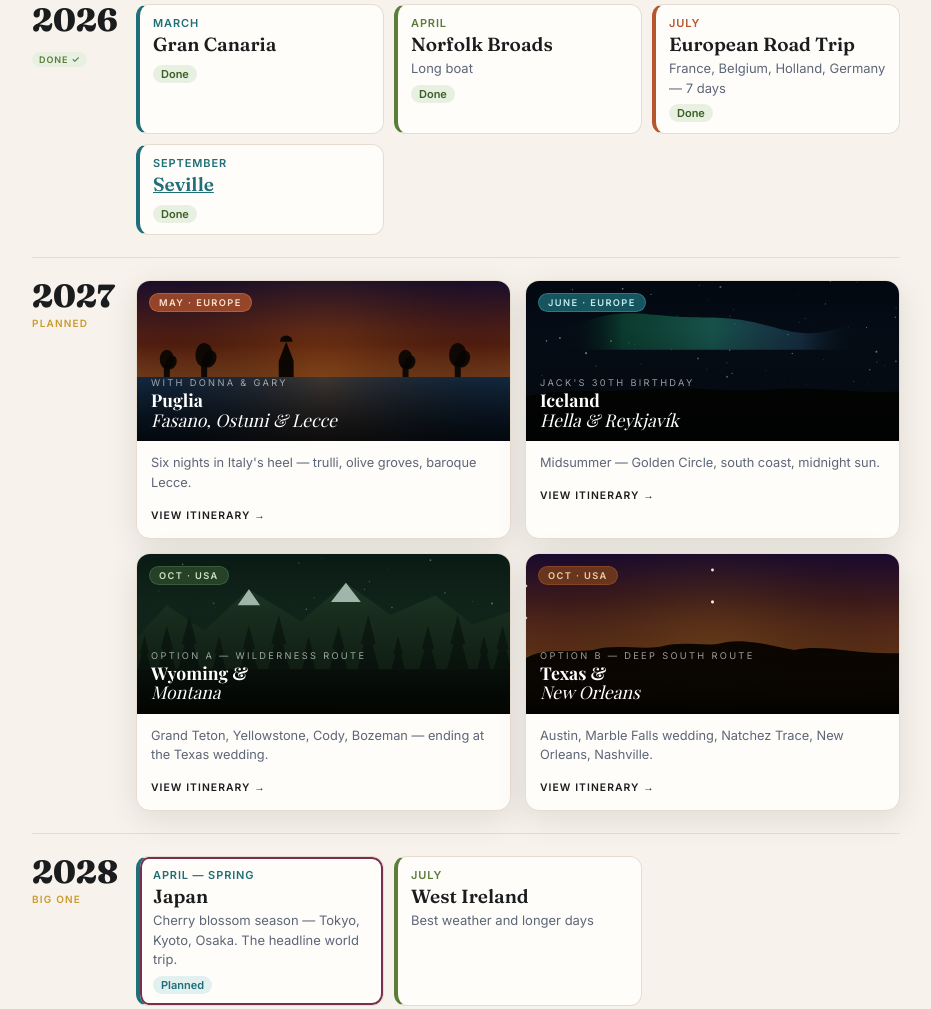
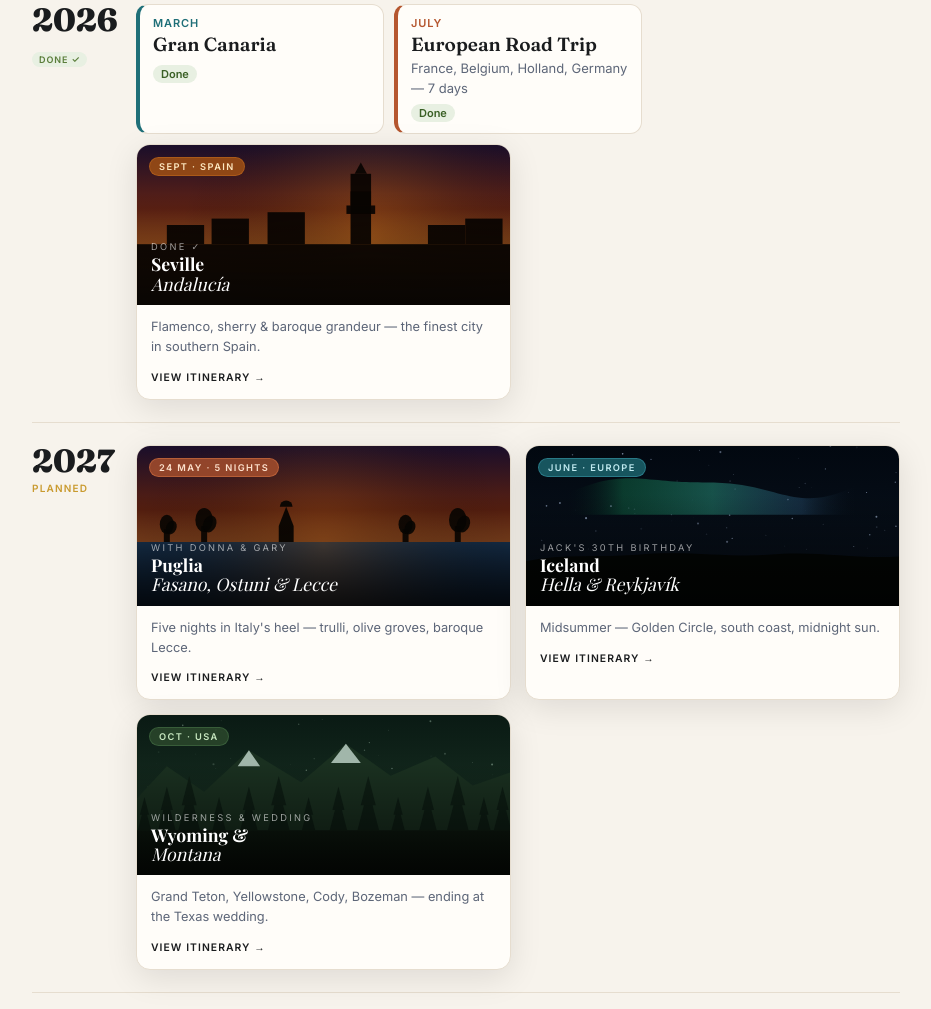
Before and after one commit to juliandowning/travels, a plain HTML site: page index.html in a window 1280 px wide. Shown: the part 1426-2435 px from the top of the page, without its empty margins (174-1105 px from the left). Drawn offline with nearby package versions, Linux system fonts and the light colour scheme; a web font is replaced by a local one.

Commit message:
Add files via upload

```diff
--- a/index.html
+++ b/index.html
@@ -1,3 +1,4 @@
+<!doctype html><html><head><meta charset=utf8><meta name=viewport content="width=device-width,initial-scale=1"><style>:root{color-scheme:light}body{margin:0;padding:0;font:14px -apple-system,BlinkMacSystemFont,sans-serif;background:#fff;color:#000}img{max-width:100%}[hidden]:not([hidden=until-found i]){display:none!important}</style></head><body>
 <!DOCTYPE html>
 <html lang="en">
 <head>
@@ -53,7 +54,7 @@ a{color:var(--world)}
 .badge-puglia{background:rgba(181,86,47,0.75);color:#fde0cc;border:1px solid rgba(220,120,70,0.5)}
 .badge-iceland{background:rgba(31,111,120,0.75);color:#c0eaf0;border:1px solid rgba(60,160,175,0.5)}
 .badge-wyoming{background:rgba(45,74,45,0.8);color:#c8e8c0;border:1px solid rgba(74,122,74,0.5)}
-.badge-texas{background:rgba(123,63,30,0.8);color:#f0d0a0;border:1px solid rgba(160,88,40,0.5)}
+.badge-seville{background:rgba(160,80,20,0.85);color:#fde8c0;border:1px solid rgba(200,110,30,0.5)}
 .feat-label{position:absolute;bottom:12px;left:14px;right:14px}
 .feat-when{font-size:0.58rem;letter-spacing:0.25em;text-transform:uppercase;color:rgba(255,255,255,0.6);margin-bottom:2px}
 .feat-name{font-family:'Playfair Display',serif;font-size:1.1rem;font-weight:700;color:#fff;line-height:1.1}
@@ -157,9 +158,13 @@ a{color:var(--world)}
   <div class="yr">2026<div class="actual-badge">Done ✓</div></div>
   <div class="trips">
     <div class="trip world-t"><div class="when">March</div><div class="where">Gran Canaria</div><span class="tag actual">Done</span></div>
-    <div class="trip uk-t"><div class="when">April</div><div class="where">Norfolk Broads</div><div class="why">Long boat</div><span class="tag actual">Done</span></div>
     <div class="trip europe-t"><div class="when">July</div><div class="where">European Road Trip</div><div class="why">France, Belgium, Holland, Germany — 7 days</div><span class="tag actual">Done</span></div>
-    <div class="trip world-t"><div class="when">September</div><div class="where"><a href="https://juliandowning.github.io/seville/" target="_blank" rel="noopener">Seville</a></div><span class="tag actual">Done</span></div>
+    <div class="itin-grid" style="grid-column:1/-1">
+      <a href="https://juliandowning.github.io/seville/" target="_blank" rel="noopener" class="itin-card">
+        <div class="itin-canvas-wrap"><canvas class="itin-canvas" id="canvas-seville"></canvas><div class="feat-overlay"></div><div class="feat-badge badge-seville">Sept &middot; Spain</div><div class="feat-label"><div class="feat-when">Done ✓</div><div class="feat-name">Seville<br><em>Andalucía</em></div></div></div>
+        <div class="itin-body"><p class="itin-desc">Flamenco, sherry &amp; baroque grandeur — the finest city in southern Spain.</p><span class="itin-cta">View itinerary →</span></div>
+      </a>
+    </div>
   </div>
 </section>
 
@@ -168,21 +173,17 @@ a{color:var(--world)}
   <div class="yr">2027<small>Planned</small></div>
   <div class="trips">
     <div class="itin-grid">
-      <a href="puglia.html" class="itin-card">
-        <div class="itin-canvas-wrap"><canvas class="itin-canvas" id="canvas-puglia"></canvas><div class="feat-overlay"></div><div class="feat-badge badge-puglia">May &middot; Europe</div><div class="feat-label"><div class="feat-when">With Donna &amp; Gary</div><div class="feat-name">Puglia<br><em>Fasano, Ostuni &amp; Lecce</em></div></div></div>
-        <div class="itin-body"><p class="itin-desc">Six nights in Italy's heel — trulli, olive groves, baroque Lecce.</p><span class="itin-cta">View itinerary →</span></div>
+      <a href="https://juliandowning.github.io/puglia/" target="_blank" rel="noopener" class="itin-card">
+        <div class="itin-canvas-wrap"><canvas class="itin-canvas" id="canvas-puglia"></canvas><div class="feat-overlay"></div><div class="feat-badge badge-puglia">24 May &middot; 5 nights</div><div class="feat-label"><div class="feat-when">With Donna &amp; Gary</div><div class="feat-name">Puglia<br><em>Fasano, Ostuni &amp; Lecce</em></div></div></div>
+        <div class="itin-body"><p class="itin-desc">Five nights in Italy's heel — trulli, olive groves, baroque Lecce.</p><span class="itin-cta">View itinerary →</span></div>
       </a>
       <a href="https://juliandowning.github.io/iceland_jack_birthday/" target="_blank" rel="noopener" class="itin-card">
         <div class="itin-canvas-wrap"><canvas class="itin-canvas" id="canvas-iceland"></canvas><div class="feat-overlay"></div><div class="feat-badge badge-iceland">June &middot; Europe</div><div class="feat-label"><div class="feat-when">Jack's 30th birthday</div><div class="feat-name">Iceland<br><em>Hella &amp; Reykjavík</em></div></div></div>
         <div class="itin-body"><p class="itin-desc">Midsummer — Golden Circle, south coast, midnight sun.</p><span class="itin-cta">View itinerary →</span></div>
       </a>
       <a href="wyoming/" class="itin-card">
-        <div class="itin-canvas-wrap"><canvas class="itin-canvas" id="canvas-wyoming"></canvas><div class="feat-overlay"></div><div class="feat-badge badge-wyoming">Oct &middot; USA</div><div class="feat-label"><div class="feat-when">Option A — wilderness route</div><div class="feat-name">Wyoming &amp;<br><em>Montana</em></div></div></div>
+        <div class="itin-canvas-wrap"><canvas class="itin-canvas" id="canvas-wyoming"></canvas><div class="feat-overlay"></div><div class="feat-badge badge-wyoming">Oct &middot; USA</div><div class="feat-label"><div class="feat-when">Wilderness &amp; wedding</div><div class="feat-name">Wyoming &amp;<br><em>Montana</em></div></div></div>
         <div class="itin-body"><p class="itin-desc">Grand Teton, Yellowstone, Cody, Bozeman — ending at the Texas wedding.</p><span class="itin-cta">View itinerary →</span></div>
-      </a>
-      <a href="texas/" class="itin-card">
-        <div class="itin-canvas-wrap"><canvas class="itin-canvas" id="canvas-texas"></canvas><div class="feat-overlay"></div><div class="feat-badge badge-texas">Oct &middot; USA</div><div class="feat-label"><div class="feat-when">Option B — Deep South route</div><div class="feat-name">Texas &amp;<br><em>New Orleans</em></div></div></div>
-        <div class="itin-body"><p class="itin-desc">Austin, Marble Falls wedding, Natchez Trace, New Orleans, Nashville.</p><span class="itin-cta">View itinerary →</span></div>
       </a>
     </div>
   </div>
@@ -278,6 +279,7 @@ a{color:var(--world)}
   <div class="box">
     <h2>Other options</h2>
     <ul>
+      <li><strong>Norfolk Broads</strong> — longboat trip, UK</li>
       <li><strong>Italy, north to south</strong> — full grand tour, date TBC</li>
       <li><strong>Scotland Highlands &amp; Islands</strong> — September for fewest midges, date TBC</li>
       <li><strong>Hong Kong / Bali (Lombok)</strong> — originally 2026, date TBC</li>
@@ -412,18 +414,28 @@ a{color:var(--world)}
   draw();
 })();
 
-/* ── TEXAS ITIN CANVAS ── */
+/* ── SEVILLE CANVAS ── */
 (function(){
-  var c=document.getElementById('canvas-texas');if(!c)return;
-  var ctx=c.getContext('2d'),w=0,h=0,t=0;
+  var c=document.getElementById('canvas-seville');if(!c)return;
+  var ctx=c.getContext('2d'),w,h,t=0;
   function resize(){w=c.width=c.offsetWidth;h=c.height=c.offsetHeight;}
   resize();window.addEventListener('resize',resize);
   function draw(){
     t+=0.005;ctx.clearRect(0,0,w,h);
-    var sky=ctx.createLinearGradient(0,0,0,h);sky.addColorStop(0,'#1A0A2E');sky.addColorStop(0.3,'#3D1A1A');sky.addColorStop(0.6,'#7B3F1E');sky.addColorStop(0.85,'#C4962A');sky.addColorStop(1,'#1A1008');ctx.fillStyle=sky;ctx.fillRect(0,0,w,h);
-    var glow=ctx.createRadialGradient(w*0.5,h*0.78,0,w*0.5,h*0.78,w*0.5);glow.addColorStop(0,'rgba(220,160,40,0.25)');glow.addColorStop(1,'transparent');ctx.fillStyle=glow;ctx.fillRect(0,0,w,h);
-    for(var i=0;i<30;i++){var sx=((i*137.5)%1)*w,sy=((i*73.1)%0.4)*h,sa=Math.sin(t*2+i)*0.5+0.5;ctx.beginPath();ctx.arc(sx,sy,0.7+(i%3)*0.35,0,Math.PI*2);ctx.fillStyle='rgba(255,240,210,'+(0.2+sa*0.4)+')';ctx.fill();}
-    ctx.fillStyle='rgba(10,5,2,0.95)';ctx.beginPath();ctx.moveTo(0,h);ctx.lineTo(0,h*0.65);ctx.bezierCurveTo(w*0.05,h*0.58,w*0.12,h*0.62,w*0.18,h*0.60);ctx.bezierCurveTo(w*0.24,h*0.56,w*0.3,h*0.60,w*0.36,h*0.58);ctx.bezierCurveTo(w*0.42,h*0.54,w*0.48,h*0.58,w*0.52,h*0.56);ctx.bezierCurveTo(w*0.58,h*0.52,w*0.65,h*0.57,w*0.72,h*0.60);ctx.bezierCurveTo(w*0.80,h*0.56,w*0.88,h*0.63,w,h*0.62);ctx.lineTo(w,h);ctx.closePath();ctx.fill();
+    var sky=ctx.createLinearGradient(0,0,0,h);sky.addColorStop(0,'#1A0E2A');sky.addColorStop(0.4,'#602214');sky.addColorStop(0.75,'#D47828');sky.addColorStop(1,'#F0A858');
+    ctx.fillStyle=sky;ctx.fillRect(0,0,w,h);
+    var glow=ctx.createRadialGradient(w*0.62,h*0.58,0,w*0.62,h*0.58,w*0.5);glow.addColorStop(0,'rgba(240,140,30,0.35)');glow.addColorStop(1,'transparent');ctx.fillStyle=glow;ctx.fillRect(0,0,w,h);
+    /* Giralda silhouette */
+    ctx.fillStyle='rgba(8,4,2,0.92)';
+    var tx=w*0.6,by=h*0.62,tw=w*0.055,th=h*0.44;
+    ctx.fillRect(tx-tw/2,by-th,tw,th);
+    ctx.fillRect(tx-tw*0.7,by-th*0.55,tw*1.4,th*0.12);
+    ctx.fillRect(tx-tw*0.5,by-th*0.75,tw,th*0.2);
+    ctx.beginPath();ctx.moveTo(tx,by-th-h*0.07);ctx.lineTo(tx-tw*0.3,by-th);ctx.lineTo(tx+tw*0.3,by-th);ctx.closePath();ctx.fill();
+    /* rooftops */
+    [0.08,0.2,0.35,0.78,0.88].forEach(function(px,i){var bx=px*w,bw=w*0.1,bh=h*(0.12+i%3*0.04);ctx.fillRect(bx,by-bh,bw,bh);});
+    /* ground */
+    ctx.fillRect(0,by,w,h);
     requestAnimationFrame(draw);
   }
   draw();
@@ -436,3 +448,5 @@ revEls.forEach(function(el){io.observe(el);});
 </script>
 </body>
 </html>
+
+</body></html>
```
